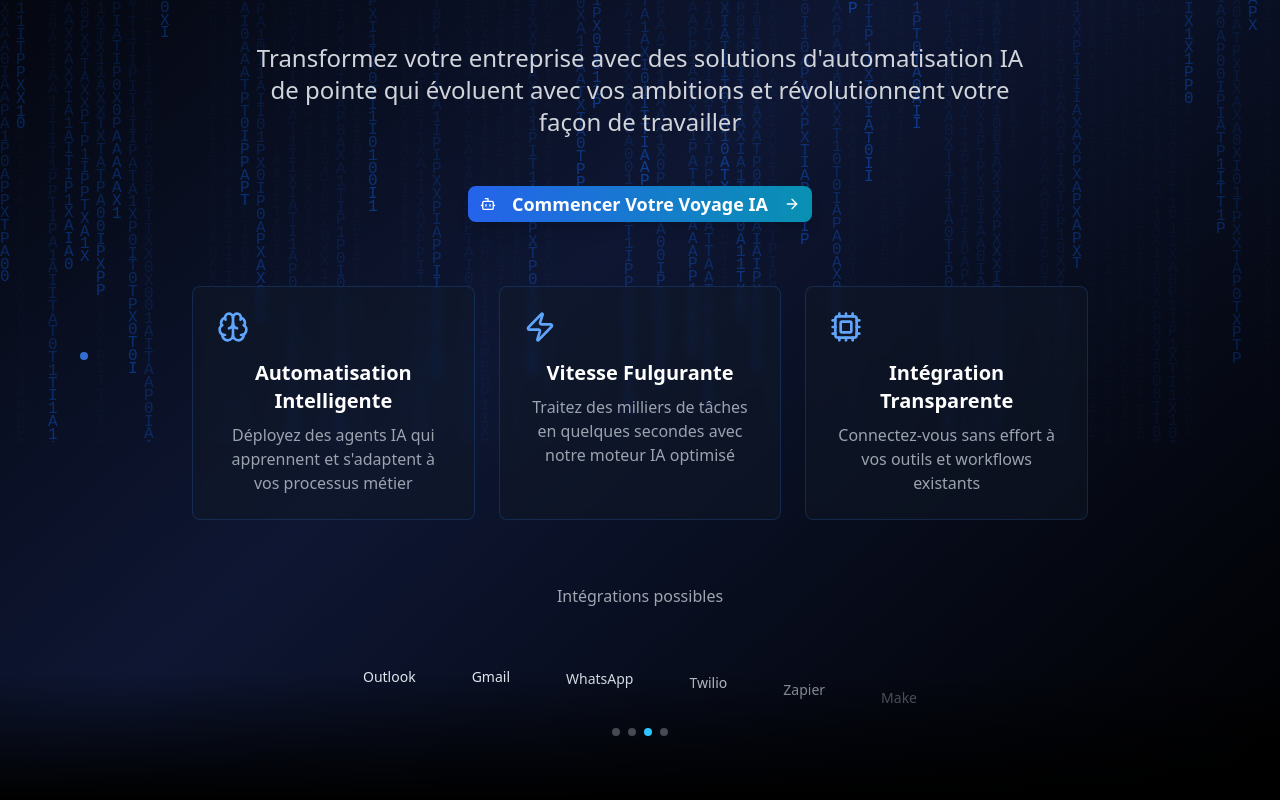
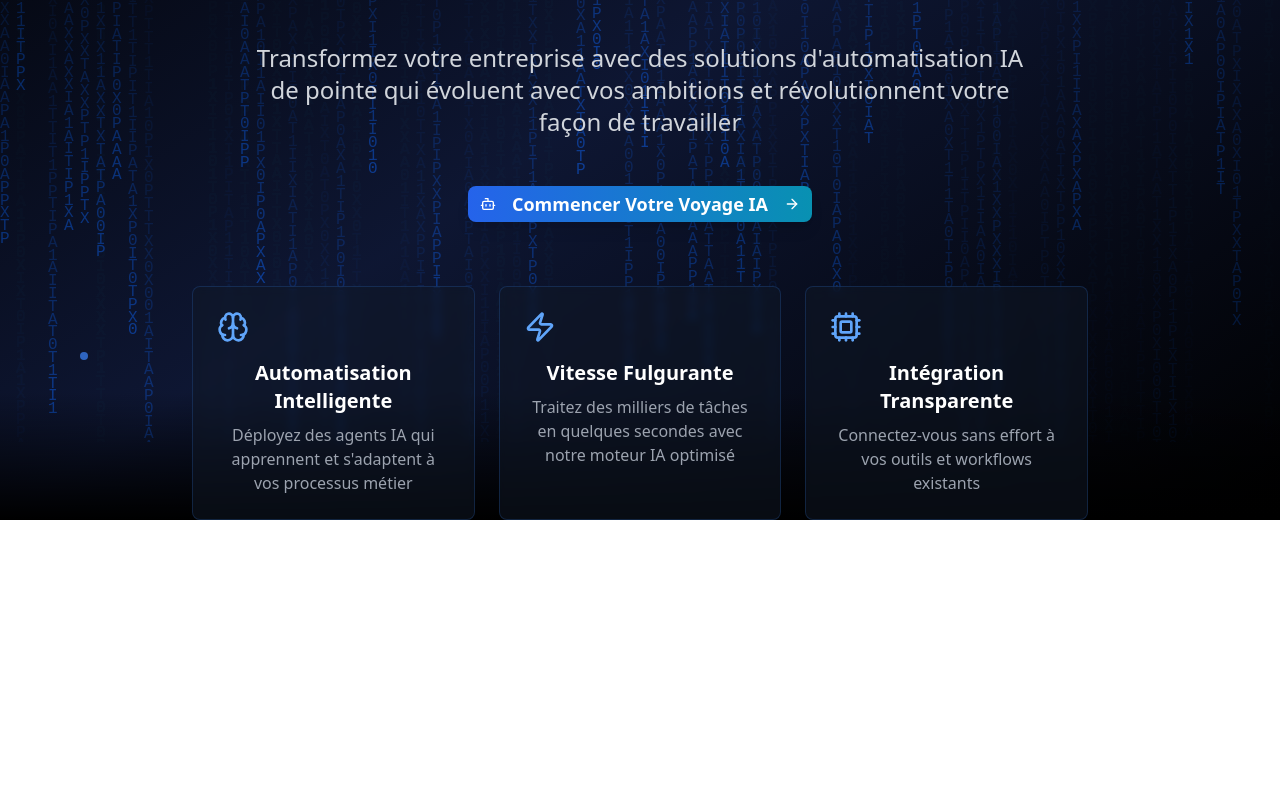
Before and after one commit to 250seb/aixptfrontt, a React (Vite) app: page / in a window 1280 px wide. Shown: the part 358-1158 px from the top of the page. After the commit the page ends 878 px from the top, so only its background shows below. Built offline with nearby package versions, Linux system fonts and the light colour scheme.

Commit message:
Updated AIXPTHero.tsx

```diff
--- a/src/components/hero/AIXPTHero.tsx
+++ b/src/components/hero/AIXPTHero.tsx
@@ -4,7 +4,6 @@ import { Bot, Zap, ArrowRight, Cpu, Brain } from 'lucide-react';
 import { Button } from '../ui/button';
 import { MatrixRain } from '../effects/MatrixRain';
 import { AnimatedTextCycle } from '../effects/AnimatedTextCycle';
-import { IntegrationsCarousel } from '../integrations/IntegrationsCarousel';
 
 interface AIXPTHeroProps {
   title?: string;
@@ -163,11 +162,6 @@ export const AIXPTHero: React.FC<AIXPTHeroProps> = ({
 
       {/* Bottom Gradient */}
       <div className="absolute bottom-0 left-0 right-0 h-32 bg-gradient-to-t from-black to-transparent z-10" />
-
-      {/* Integrations Carousel */}
-      <div className="relative z-20">
-        <IntegrationsCarousel />
-      </div>
     </div>
   );
 };
--- a/src/components/integrations/IntegrationsCarousel.tsx
+++ /dev/null
@@ -1,145 +0,0 @@
-import React, { useEffect, useState } from 'react';
-import { motion } from 'framer-motion';
-
-export const IntegrationsCarousel: React.FC = () => {
-  const [currentIndex, setCurrentIndex] = useState(0);
-
-  const integrations = [
-    'HubSpot',
-    'Salesforce',
-    'Microsoft Dynamics',
-    'Pipedrive',
-    'Zoho CRM',
-    'Slack',
-    'Jira',
-    'Asana',
-    'Trello',
-    'QuickBooks',
-    'Xero',
-    'Google Sheets',
-    'Outlook',
-    'Gmail',
-    'WhatsApp',
-    'Twilio',
-    'Zapier',
-    'Make',
-    'Aircall',
-    'Freshdesk',
-    'Zendesk',
-    '+ des centaines d\'autres'
-  ];
-
-  const itemsPerView = 6;
-  const totalSlides = Math.ceil(integrations.length / itemsPerView);
-
-  useEffect(() => {
-    const interval = setInterval(() => {
-      setCurrentIndex((prevIndex) => (prevIndex + 1) % totalSlides);
-    }, 2500);
-
-    return () => clearInterval(interval);
-  }, [totalSlides]);
-
-  const getVisibleItems = () => {
-    const startIndex = currentIndex * itemsPerView;
-    return integrations.slice(startIndex, startIndex + itemsPerView);
-  };
-
-  return (
-    <div className="w-full py-16">
-      {/* Heading */}
-      <motion.div
-        initial={{ opacity: 0, y: 20 }}
-        animate={{ opacity: 1, y: 0 }}
-        transition={{ duration: 0.8, delay: 2.0 }}
-        className="text-center mb-12"
-      >
-        <h3
-          className="text-base font-medium"
-          style={{ color: 'rgba(224, 230, 237, 0.7)' }}
-        >
-          Intégrations possibles
-        </h3>
-      </motion.div>
-
-      {/* Carousel Container */}
-      <div className="relative overflow-hidden">
-        <motion.div
-          key={currentIndex}
-          initial={{ opacity: 0, y: 20 }}
-          animate={{ opacity: 1, y: 0 }}
-          exit={{ opacity: 0, y: -20 }}
-          transition={{
-            duration: 0.6,
-            ease: "easeInOut"
-          }}
-          className="flex justify-center items-center gap-8 px-4"
-        >
-          {getVisibleItems().map((integration, index) => (
-            <motion.div
-              key={`${currentIndex}-${index}`}
-              initial={{ opacity: 0, y: 30 }}
-              animate={{ opacity: 1, y: 0 }}
-              transition={{
-                duration: 0.5,
-                delay: index * 0.1,
-                ease: "easeOut"
-              }}
-              className="group cursor-pointer"
-            >
-              <div className="relative">
-                {integration === '+ des centaines d\'autres' ? (
-                  <motion.div
-                    whileHover={{
-                      scale: 1.05,
-                      filter: "drop-shadow(0 0 20px rgba(46, 196, 255, 0.4))"
-                    }}
-                    transition={{ duration: 0.2 }}
-                    className="text-center px-4 py-2"
-                  >
-                    <span
-                      className="text-lg font-bold whitespace-nowrap"
-                      style={{ color: '#FFFFFF' }}
-                    >
-                      {integration}
-                    </span>
-                  </motion.div>
-                ) : (
-                  <motion.div
-                    whileHover={{
-                      scale: 1.05,
-                      filter: "drop-shadow(0 0 15px rgba(46, 196, 255, 0.3))"
-                    }}
-                    transition={{ duration: 0.2 }}
-                    className="text-center px-3 py-2"
-                  >
-                    <span
-                      className="text-sm font-medium whitespace-nowrap"
-                      style={{ color: '#E0E6ED' }}
-                    >
-                      {integration}
-                    </span>
-                  </motion.div>
-                )}
-              </div>
-            </motion.div>
-          ))}
-        </motion.div>
-
-        {/* Progress Indicators */}
-        <div className="flex justify-center mt-8 gap-2">
-          {Array.from({ length: totalSlides }).map((_, index) => (
-            <motion.div
-              key={index}
-              className="w-2 h-2 rounded-full transition-all duration-300"
-              style={{
-                backgroundColor: index === currentIndex ? '#2EC4FF' : 'rgba(224, 230, 237, 0.3)',
-              }}
-              whileHover={{ scale: 1.2 }}
-            />
-          ))}
-        </div>
-      </div>
-    </div>
-  );
-};
```
